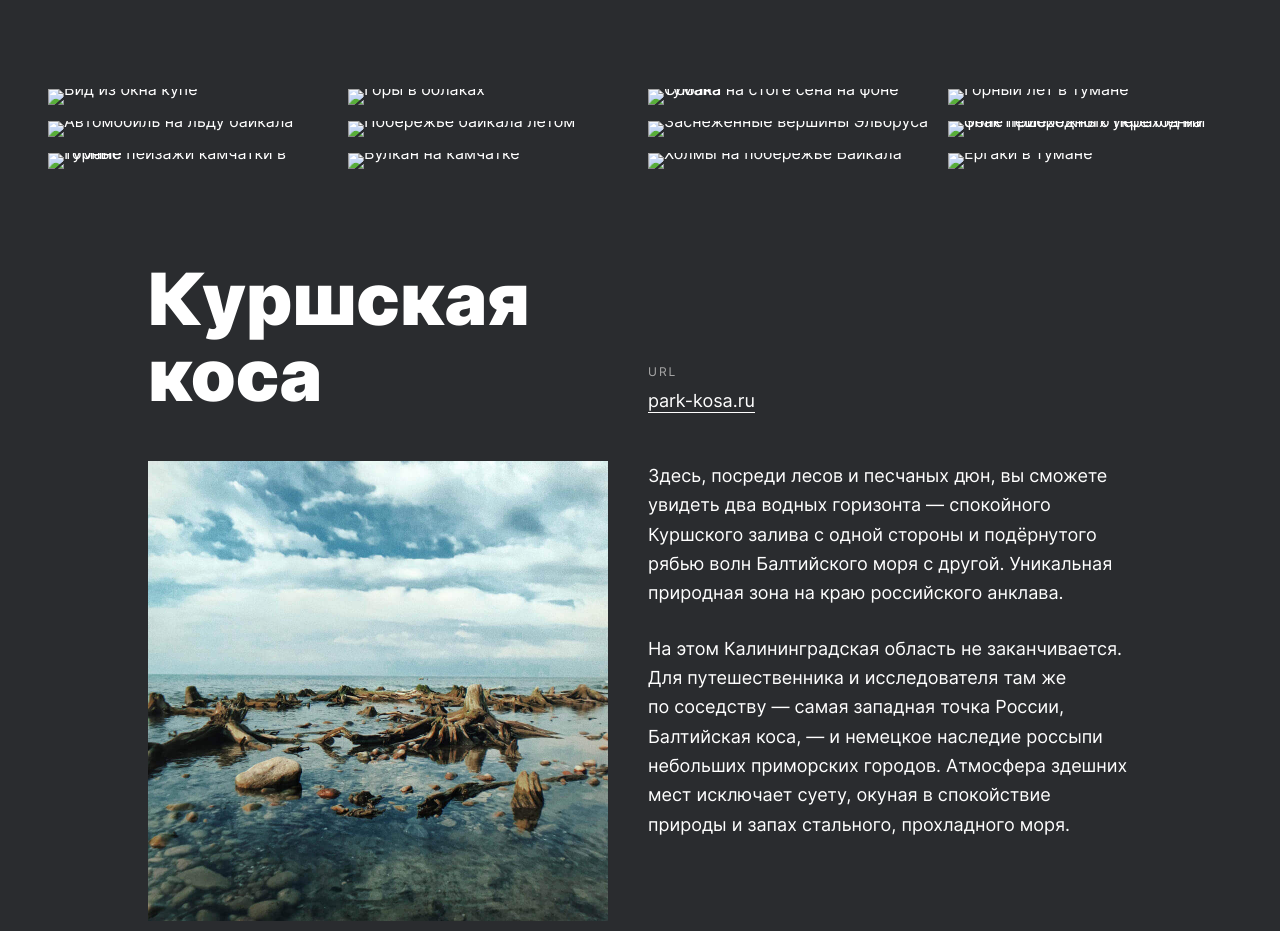
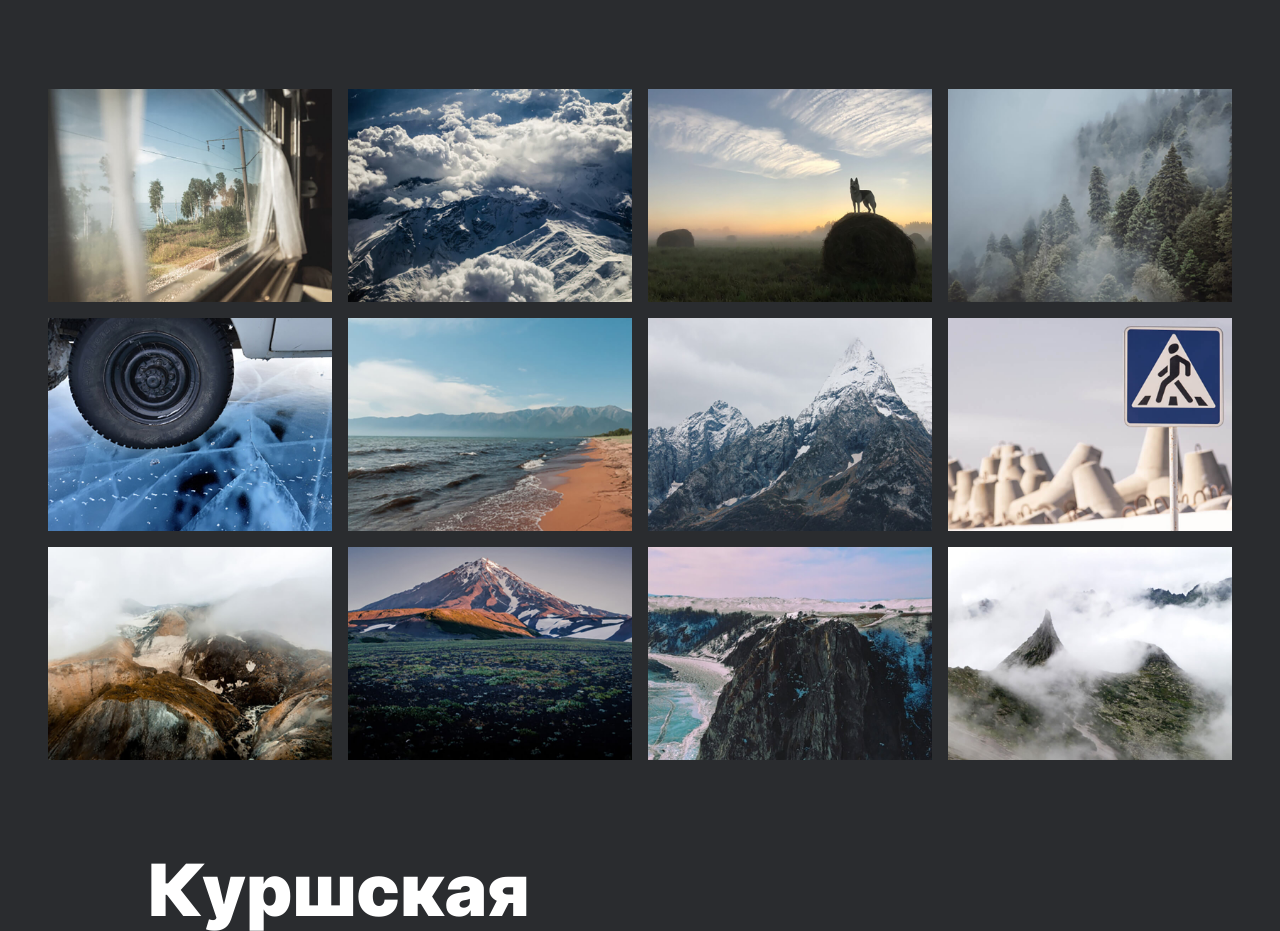
Before and after one commit to fedbka/russian-travel, a plain HTML site: page index.html in a window 1280 px wide. Shown: the part 1665-2596 px from the top of the page. Drawn offline with Linux system fonts and the light colour scheme; the site is published under a folder, as on GitHub Pages, so addresses that start at the root find nothing.

Commit message:
fix image issues

```diff
--- a/index.html
+++ b/index.html
@@ -57,42 +57,42 @@
     <section class="photo-grid" aria-label="Фотографии природы России">
       <ul class="photo-grid__list">
         <li class="photo-grid__list-item">
-          <img class="photo-grid__image" src="/images/photo-grid-train.jpg" alt="Вид из окна купе">
+          <img class="photo-grid__image" src="./images/photo-grid-train.jpg" alt="Вид из окна купе">
         </li>
         <li class="photo-grid__list-item">
-          <img class="photo-grid__image" src="/images/photo-grid-atharva-tulsi.jpg" alt="Горы в облаках">
+          <img class="photo-grid__image" src="./images/photo-grid-atharva-tulsi.jpg" alt="Горы в облаках">
         </li>
         <li class="photo-grid__list-item">
-          <img class="photo-grid__image" src="/images/photo-grid-tuman.jpg" alt="Cобака на стоге сена на фоне тумана">
+          <img class="photo-grid__image" src="./images/photo-grid-tuman.jpg" alt="Cобака на стоге сена на фоне тумана">
         </li>
         <li class="photo-grid__list-item">
-          <img class="photo-grid__image" src="/images/photo-grid-sochi.jpg" alt="Горный лет в тумане">
+          <img class="photo-grid__image" src="./images/photo-grid-sochi.jpg" alt="Горный лет в тумане">
         </li>
         <li class="photo-grid__list-item">
-          <img class="photo-grid__image" src="/images/photo-grid-arisa.jpg" alt="Автомобиль на льду байкала">
+          <img class="photo-grid__image" src="./images/photo-grid-arisa.jpg" alt="Автомобиль на льду байкала">
         </li>
         <li class="photo-grid__list-item">
-          <img class="photo-grid__image" src="/images/photo-grid-baikal.jpg" alt="Побережье байкала летом">
+          <img class="photo-grid__image" src="./images/photo-grid-baikal.jpg" alt="Побережье байкала летом">
         </li>
         <li class="photo-grid__list-item">
-          <img class="photo-grid__image" src="/images/photo-grid-elbrus.jpg" alt="Заснеженные вершины Эльбруса">
+          <img class="photo-grid__image" src="./images/photo-grid-elbrus.jpg" alt="Заснеженные вершины Эльбруса">
         </li>
         <li class="photo-grid__list-item">
-          <img class="photo-grid__image" src="/images/photo-grid-kondratiev.jpg"
+          <img class="photo-grid__image" src="./images/photo-grid-kondratiev.jpg"
             alt="Знак пешеходного переход на фоне прибрежных укреплений">
         </li>
         <li class="photo-grid__list-item">
-          <img class="photo-grid__image" src="/images/photo-grid-kamchatka-1.jpg"
+          <img class="photo-grid__image" src="./images/photo-grid-kamchatka-1.jpg"
             alt="Горные пейзажи камчатки в тумане">
         </li>
         <li class="photo-grid__list-item">
-          <img class="photo-grid__image" src="/images/photo-grid-kamchatka-2.jpg" alt="Вулкан на камчатке">
+          <img class="photo-grid__image" src="./images/photo-grid-kamchatka-2.jpg" alt="Вулкан на камчатке">
         </li>
         <li class="photo-grid__list-item">
-          <img class="photo-grid__image" src="/images/photo-grid-baikal-2.jpg" alt="Холмы на побережье Байкала">
+          <img class="photo-grid__image" src="./images/photo-grid-baikal-2.jpg" alt="Холмы на побережье Байкала">
         </li>
         <li class="photo-grid__list-item">
-          <img class="photo-grid__image" src="/images/photo-grid-ergaki.jpg" alt="Ергаки в тумане">
+          <img class="photo-grid__image" src="./images/photo-grid-ergaki.jpg" alt="Ергаки в тумане">
         </li>
       </ul>
     </section>
@@ -126,7 +126,7 @@
           <a href="https://yourshot.nationalgeographic.com/photos/?keywords=kolskiy"
             class="place__website-link">National Geographic</a>
         </div>
-        <img src="/images/place-kolsky.jpg" alt="Кольский полуостров" class="place__image">
+        <img src="./images/place-kolsky.jpg" alt="Кольский полуостров" class="place__image">
         <div class="place__paragraphs">
           <p class="place__paragraph">Почти весь полуостров находится за&nbsp;Полярным кругом. Саамская тундра,
             от&nbsp;которой на&nbsp;юг&nbsp;&mdash;
@@ -148,7 +148,7 @@
           <a href="https://www.facebook.com/vera.bashmakova/posts/10156011613718822"
             class="place__website-link">Facebook</a>
         </div>
-        <img src="/images/place-altai.jpg" alt="Леса Алтая" class="place__image">
+        <img src="./images/place-altai.jpg" alt="Леса Алтая" class="place__image">
         <div class="place__paragraphs">
           <p class="place__paragraph">Алтай&nbsp;&mdash; одно из&nbsp;красивейших мест в&nbsp;России.
             В&nbsp;первую очередь из-за гор: если ехать вдоль хребта, вы&nbsp;увидите склоны, усыпанные соснами, горные
@@ -169,7 +169,7 @@
           <p class="place__website-heading">URL</p>
           <a href="https://vk.com/baikalmile" class="place__website-link">https://vk.com/baikalmile</a>
         </div>
-        <img src="/images/place-winter-baikal.jpg" alt="Зимний байкал" class="place__image">
+        <img src="./images/place-winter-baikal.jpg" alt="Зимний байкал" class="place__image">
         <div class="place__paragraphs">
           <p class="place__paragraph">Всем известен Байкал как крупнейшее озеро
             в&nbsp;мире. Многие также знают, что это самый большой источник пресной воды и&nbsp;одно из&nbsp;красивейших
@@ -190,7 +190,7 @@
           <p class="place__website-heading">URL</p>
           <a href="https://vodlozero.ru" class="place__website-link">http://vodlozero.ru/</a>
         </div>
-        <img src="/images/place-karelia.jpg" alt="Карелия" class="place__image">
+        <img src="./images/place-karelia.jpg" alt="Карелия" class="place__image">
         <div class="place__paragraphs">
           <p class="place__paragraph">Сибирь заканчивается не&nbsp;на&nbsp;Урале, а&nbsp;в&nbsp;Карелии: образующая
             тайгу сибирская лиственница не&nbsp;растёт
```
